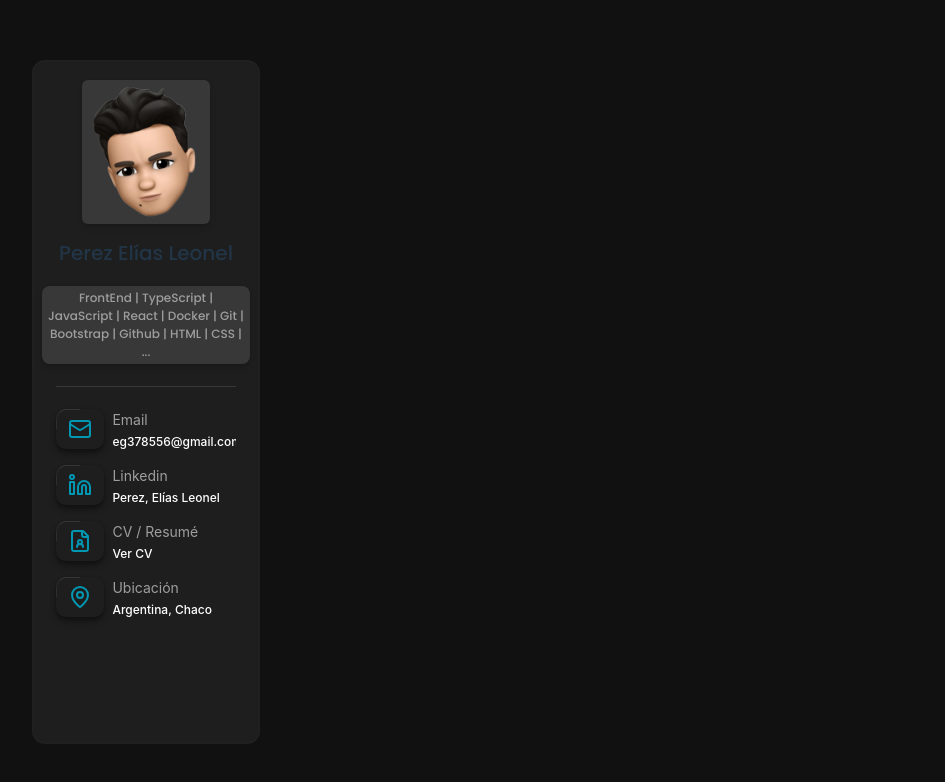
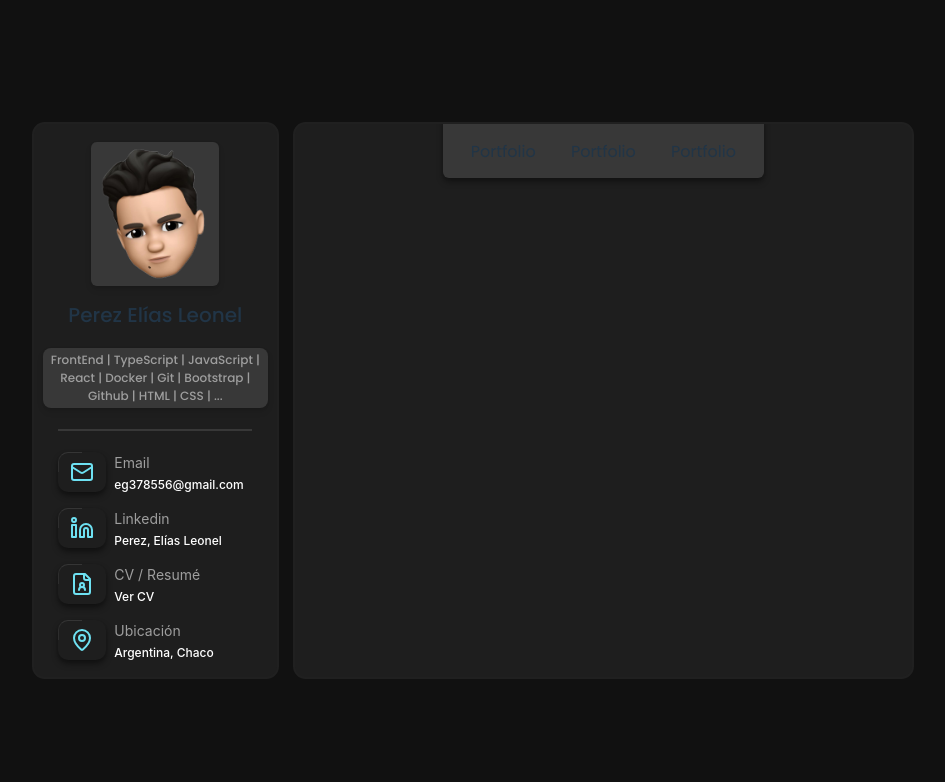
Before and after one commit to Ogurazek/portfolio, a React (Vite) app: page / in a window 1280 px wide. Shown: the top 782 px of the page, without its empty margins (160-1105 px from the left). Built offline with nearby package versions, Linux system fonts and the light colour scheme.

Commit message:
Avances en el Main y agregando min y max

```diff
--- a/src/App.tsx
+++ b/src/App.tsx
@@ -1,4 +1,5 @@
 import styles from "./app.module.css"
+import MainContent from "./components/mainContent/mainContent"
 import SideBar from "./components/SideBar/SideBar"
 
 
@@ -9,7 +10,9 @@ function App() {
       <article className={styles.bodyApp}>
         <div className={styles.bodyApp_container}>
           <SideBar />
+          <MainContent />
         </div>
+
       </article>
     </>
   )
--- a/src/app.module.css
+++ b/src/app.module.css
@@ -9,6 +9,6 @@
 
 .bodyApp_container {
   width: 70%;
-  height: 85%;
-  /* background-color: rgb(114, 34, 34); */
+  height: auto;
+  display: flex;
 }
--- a/src/components/SideBar/SideBar.module.css
+++ b/src/components/SideBar/SideBar.module.css
@@ -7,6 +7,8 @@
   border-radius: 0.8rem;
   border: 2px solid rgb(32, 32, 32);
   overflow: hidden;
+  min-width: 15.168rem;
+  min-height: 34.563rem;
 }
 
 .sectionImgSB {
--- a/src/components/SideBar/SideBar.tsx
+++ b/src/components/SideBar/SideBar.tsx
@@ -28,25 +28,25 @@ export default function SideBar() {
                         <LinkCards
                             title="Email"
                             description="eg378556@gmail.com"
-                            icon={<Mail color="#0097b2" />}
+                            icon={<Mail color="#6ee1f2" />}
                             link="mailto:eg378556@gmail.com"
                         />
                         <LinkCards
                             title="Linkedin"
                             description="Perez, Elías Leonel"
-                            icon={<Linkedin color="#0097b2" />}
+                            icon={<Linkedin color="#6ee1f2" />}
                             link="https://www.linkedin.com/in/eliasperez-"
                         />
                         <LinkCards
                             title="CV / Resumé"
                             description="Ver CV"
-                            icon={<FileUser color="#0097b2" />}
+                            icon={<FileUser color="#6ee1f2" />}
                             link="https://drive.google.com/file/d/1-zA_XON9SOBT4sSgVCnWR5tqafNV2aqg/view?usp=sharing"
                         />
                         <LinkCards
                             title="Ubicación"
                             description="Argentina, Chaco"
-                            icon={<MapPin color="#0097b2" />}
+                            icon={<MapPin color="#6ee1f2" />}
                             link=""
                         />
 
--- a/src/components/cardLinks/LinkCard.module.css
+++ b/src/components/cardLinks/LinkCard.module.css
@@ -58,6 +58,9 @@ a {
 .containerText a {
   font-size: 12px;
   color: #fff;
+  margin: 0;
+  width: 24px;
+  height: 24px;
 }
 
 .containerText p {
--- /dev/null
+++ b/src/components/mainContent/mainContent.module.css
@@ -0,0 +1,45 @@
+.container {
+  width: 75%;
+  height: 100%;
+  display: flex;
+  justify-content: center;
+  align-items: center;
+}
+
+.containerMain {
+  width: 95%;
+  height: 100%;
+  background-color: RGB(30, 30, 30);
+  border: 2px solid rgb(32, 32, 32);
+  overflow: hidden;
+  min-height: 34.563rem;
+  border-radius: 0.8rem;
+}
+
+.header_MC_container {
+  width: 100%;
+  height: 3rem;
+  display: flex;
+  justify-content: center;
+  align-items: center;
+}
+
+.header_MC {
+  width: 50%;
+  height: 100%;
+  border-bottom-right-radius: 6px;
+  border-bottom-left-radius: 6px;
+  background-color: #383838;
+  box-shadow: 0 4px 6px rgba(0, 0, 0, 0.37), 0 1px 3px rgba(0, 0, 0, 0.06);
+  display: flex;
+  margin: 6px;
+  justify-content: center;
+  gap: 2.2rem;
+  padding: 6px;
+}
+
+.header_MC p {
+  font-size: 1rem;
+  font-weight: 400;
+  font-family: "Poppins", sans-serif;
+}
--- /dev/null
+++ b/src/components/mainContent/mainContent.tsx
@@ -0,0 +1,17 @@
+import styles from './mainContent.module.css'
+
+export default function MainContent() {
+    return (
+        <article className={styles.container}>
+            <main className={styles.containerMain}>
+                <header className={styles.header_MC_container}>
+                    <nav className={styles.header_MC}>
+                        <p>Portfolio</p>
+                        <p>Portfolio</p>
+                        <p>Portfolio</p>
+                    </nav>
+                </header>
+            </main>
+        </article>
+    )
+}
```
